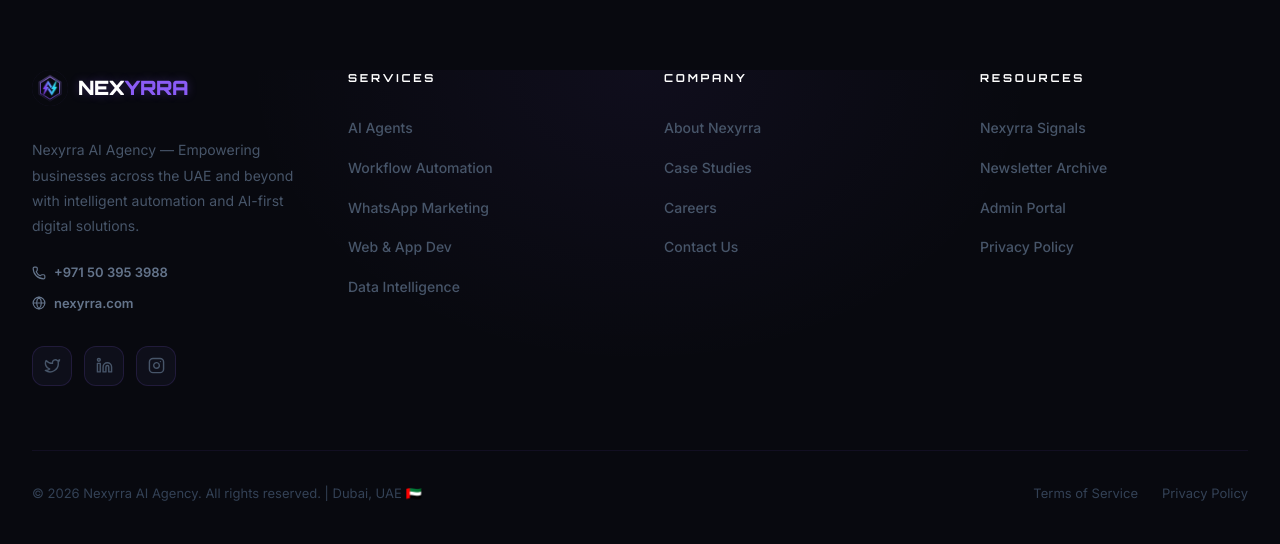
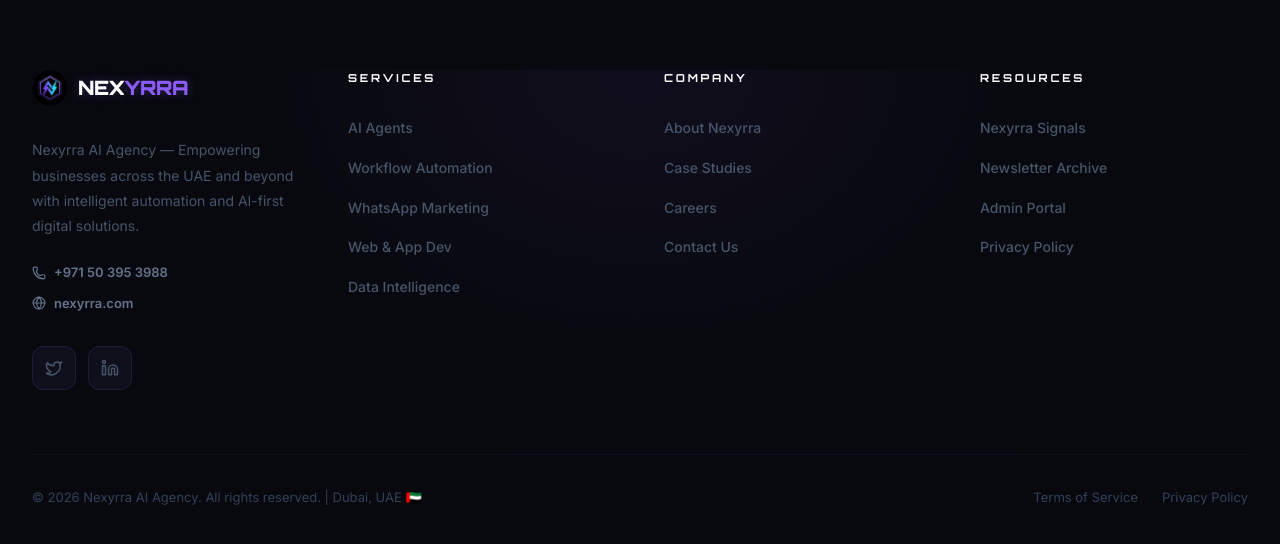
Before and after one commit to Dagasta/NexYrra-website, a Next.js app: page / in a window 1280 px wide. Shown: the part 3921-4465 px from the top of the page. Built offline with nearby package versions, Linux system fonts and the light colour scheme.

Commit message:
Update social links and fix clickability

```diff
--- a/src/components/Footer.tsx
+++ b/src/components/Footer.tsx
@@ -2,18 +2,18 @@
 
 import React from 'react';
 import Link from 'next/link';
-import { Phone, Globe, Twitter, Linkedin, Instagram } from 'lucide-react';
+import { Phone, Globe, Twitter, Linkedin } from 'lucide-react';
 import { NexyrraWordmark } from './Logo';
 
 const Footer = () => {
     const year = new Date().getFullYear();
 
     return (
-        <footer style={{ background: '#08090f', borderTop: '1px solid rgba(139,92,246,0.1)', paddingTop: 80, paddingBottom: 40 }}>
+        <footer style={{ background: '#08090f', borderTop: '1px solid rgba(139,92,246,0.1)', paddingTop: 80, paddingBottom: 40, position: 'relative', zIndex: 10 }}>
             <div style={{ position: 'relative', overflow: 'hidden' }}>
-                <div style={{ position: 'absolute', top: 0, left: '50%', transform: 'translateX(-50%)', width: 800, height: 300, background: 'radial-gradient(ellipse at top, rgba(139,92,246,0.06) 0%, transparent 70%)', pointerEvents: 'none' }} />
+                <div style={{ position: 'absolute', top: 0, left: '50%', transform: 'translateX(-50%)', width: 800, height: 300, background: 'radial-gradient(ellipse at top, rgba(139,92,246,0.06) 0%, transparent 70%)', pointerEvents: 'none', zIndex: 0 }} />
 
-                <div className="container-nex">
+                <div className="container-nex" style={{ position: 'relative', zIndex: 1 }}>
                     {/* Main Grid */}
                     <div style={{ display: 'grid', gridTemplateColumns: 'repeat(auto-fit, minmax(min(100%, 240px), 1fr))', gap: 48, marginBottom: 64, position: 'relative' }}>
                         {/* Brand */}
@@ -24,24 +24,36 @@
                             </p>
                             {/* Contact */}
                             <div style={{ display: 'flex', flexDirection: 'column', gap: 10, marginBottom: 32 }}>
-                                <a href="tel:+971503953988" style={{ display: 'flex', alignItems: 'center', gap: 8, color: '#64748B', fontSize: 13, fontWeight: 600, textDecoration: 'none', transition: 'color 0.2s' }}
+                                <a href="tel:+971503953988" style={{ display: 'flex', alignItems: 'center', gap: 8, color: '#64748B', fontSize: 13, fontWeight: 600, textDecoration: 'none', transition: 'color 0.2s', cursor: 'pointer' }}
                                     onMouseEnter={e => (e.currentTarget as HTMLElement).style.color = '#8B5CF6'}
                                     onMouseLeave={e => (e.currentTarget as HTMLElement).style.color = '#64748B'}>
                                     <Phone size={14} /> +971 50 395 3988
                                 </a>
-                                <a href="https://nexyrra.com" style={{ display: 'flex', alignItems: 'center', gap: 8, color: '#64748B', fontSize: 13, fontWeight: 600, textDecoration: 'none', transition: 'color 0.2s' }}
+                                <a href="https://nexyrra.com" style={{ display: 'flex', alignItems: 'center', gap: 8, color: '#64748B', fontSize: 13, fontWeight: 600, textDecoration: 'none', transition: 'color 0.2s', cursor: 'pointer' }}
                                     onMouseEnter={e => (e.currentTarget as HTMLElement).style.color = '#8B5CF6'}
                                     onMouseLeave={e => (e.currentTarget as HTMLElement).style.color = '#64748B'}>
                                     <Globe size={14} /> nexyrra.com
                                 </a>
                             </div>
                             {/* Social */}
-                            <div style={{ display: 'flex', gap: 12 }}>
-                                {[Twitter, Linkedin, Instagram].map((Icon, i) => (
-                                    <a key={i} href="#" style={{ width: 40, height: 40, borderRadius: 12, background: '#0e0f1a', border: '1px solid rgba(139,92,246,0.15)', display: 'flex', alignItems: 'center', justifyContent: 'center', color: '#475569', textDecoration: 'none', transition: 'all 0.3s' }}
+                            <div style={{ display: 'flex', gap: 12, position: 'relative', zIndex: 50 }}>
+                                {[
+                                    { Icon: Twitter, href: 'https://x.com/nexyrra', label: 'X (Twitter)' },
+                                    { Icon: Linkedin, href: 'https://www.linkedin.com/company/nexyrra/', label: 'LinkedIn' }
+                                ].map(({ Icon, href, label }, i) => (
+                                    <a key={i} href={href} target="_blank" rel="noopener noreferrer"
+                                        aria-label={label}
+                                        title={label}
+                                        style={{
+                                            width: 44, height: 44, borderRadius: 12, background: '#0e0f1a',
+                                            border: '1px solid rgba(139,92,246,0.15)', display: 'flex',
+                                            alignItems: 'center', justifyContent: 'center', color: '#475569',
+                                            textDecoration: 'none', transition: 'all 0.3s', cursor: 'pointer',
+                                            position: 'relative', zIndex: 60, pointerEvents: 'auto'
+                                        }}
                                         onMouseEnter={e => { (e.currentTarget as HTMLElement).style.background = 'rgba(139,92,246,0.15)'; (e.currentTarget as HTMLElement).style.borderColor = '#8B5CF6'; (e.currentTarget as HTMLElement).style.color = '#8B5CF6'; }}
                                         onMouseLeave={e => { (e.currentTarget as HTMLElement).style.background = '#0e0f1a'; (e.currentTarget as HTMLElement).style.borderColor = 'rgba(139,92,246,0.15)'; (e.currentTarget as HTMLElement).style.color = '#475569'; }}>
-                                        <Icon size={17} />
+                                        <Icon size={18} style={{ pointerEvents: 'none' }} />
                                     </a>
                                 ))}
                             </div>
```
